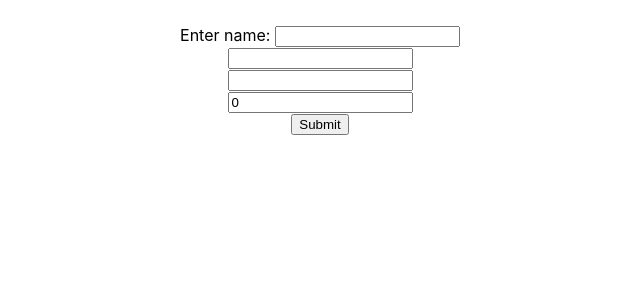
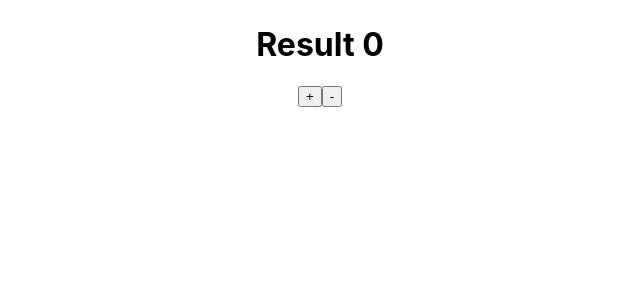
Before and after one commit to ankitupadhyay889/ReactwithTypescript, a React (Create React App) app: page / in a window 1280 px wide. Shown: the top 300 px of the page, without its empty margins (320-960 px from the left). Built offline with nearby package versions, Linux system fonts and the light colour scheme.

Commit message:
LifecycleMethod

```diff
--- a/src/FuncCompo/state/Calling.tsx
+++ b/src/FuncCompo/state/Calling.tsx
@@ -1,12 +1,12 @@
 import React from 'react';
-import Iuser from './Iuser';
+// import Iuser from './Iuser';
 // import Form from './state/Form';
 // import Userregis from './state/Userregis';
 // import Newtodo from './Newtodo';
 // import Simpleform from './state/Simpleform';
 // import Eventprop from './Eventprop';
 // import Inpt from './Inpt';
-// import Couter from './state/Couter';
+import Couter from './Couter';
 // import Todou from './state/Todou';
 // import Styl from './Styl';
 // import Advanceprop from './Advanceprop';
@@ -24,7 +24,7 @@ const Calling = () => {
 
             {/* <Todou /> */}
 
-            {/* <Couter /> */}
+            <Couter />
 
             {/* <Simpleform /> */}
 
@@ -34,7 +34,7 @@ const Calling = () => {
 
             {/* <Form /> */}
 
-            <Iuser />
+            {/* <Iuser /> */}
         </div>
     );
 };
--- a/src/FuncCompo/state/Couter.tsx
+++ b/src/FuncCompo/state/Couter.tsx
@@ -1,8 +1,33 @@
-import React, { useState } from 'react';
+import React, { useEffect, useState } from 'react';
+
+// type cou = {
+//     count: number
+// }  apki marzi hai tumhara shi hai. tareeka
 
 const Couter = () => {
 
     const [counter, setcounter] = useState<number>(0)
+
+    // useEffect(() => {
+    //     console.log("Initial count hua hai one time toh 0 se 1 dikhane lage ga browser p componentdidmount");
+    //     setcounter(counter + 1)
+    // }, [])
+
+    // useEffect(() => {
+    //     console.log("y update p call hota rahega isko componentdidupdate bhi khte hai");
+    // }, [counter])
+
+    // useEffect(() => {
+    //     console.log("hr baar y call hoga jb bhi state chnage hoga or refresh hoga browser"); ye jayeda use nhi krte hum
+    // })
+
+    useEffect(() => {
+        console.log("unmount jb tum useeffect call kareoge toh y ata hai yaad karo or y hr baar ayega console p");
+        return()=>{
+            console.log("unmount");
+        }
+    }, [counter])
+
 
     const add = () => {
         setcounter(counter + 1)
```
